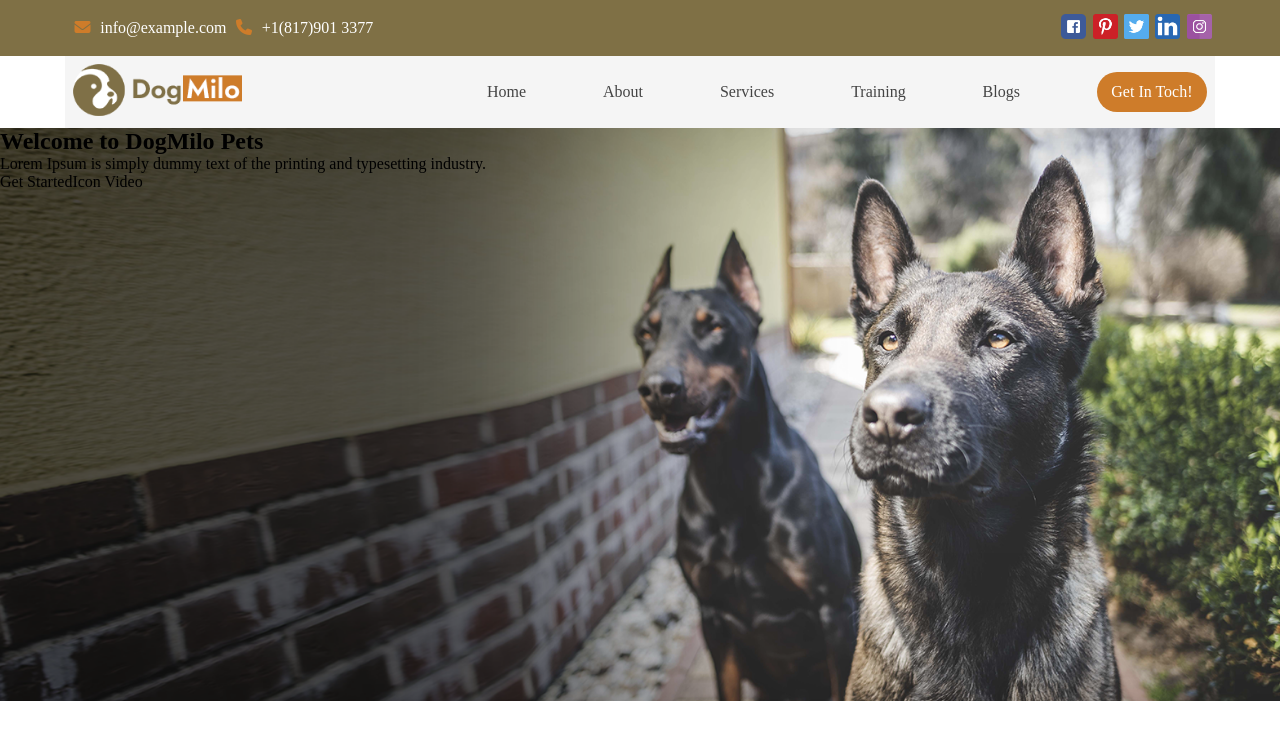
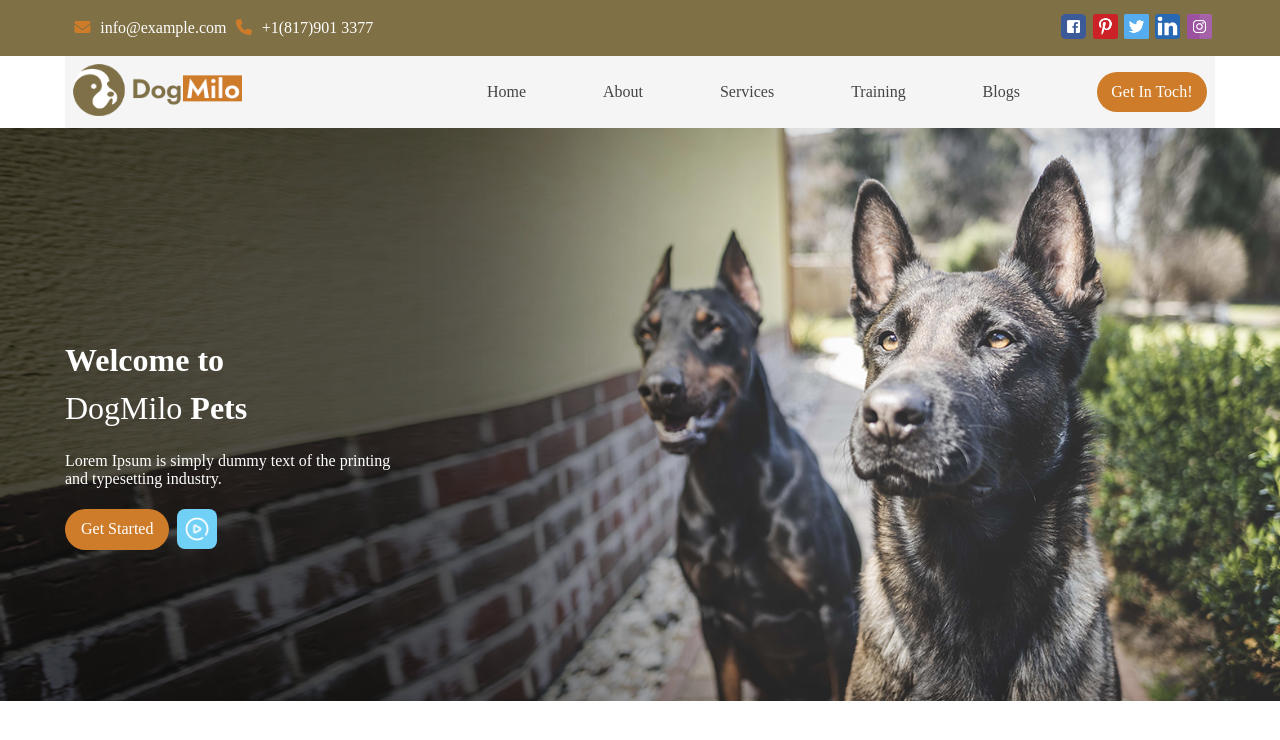
Before and after one commit to Andreaserra1997/proj-html-vuejs, a Vue app: page / in a window 1280 px wide. Shown: the top 740 px of the page. Built offline with nearby package versions, Linux system fonts and the light colour scheme.

Commit message:
add btn AppJumbo

```diff
--- a/src/components/AppJumbo.vue
+++ b/src/components/AppJumbo.vue
@@ -5,18 +5,22 @@ export default {};
 <template>
   <div class="jumbo">
     <div class="content-jumbo">
-      <h2>Welcome to <span>DogMilo</span> Pets</h2>
+      <div class="title">Welcome to <span>DogMilo</span> Pets</div>
       <p>
         Lorem Ipsum is simply dummy text of the printing and typesetting
         industry.
       </p>
-      <span>Get Started</span>
-      <span>Icon Video</span>
+      <div class="content-btn">
+        <span class="btn">Get Started</span>
+        <img src="/img/play.png" class="video" />
+      </div>
     </div>
   </div>
 </template>
 
 <style lang="scss" scoped>
+@use "./../assets/styles/partials/variables" as *;
+
 .jumbo {
   height: 573px;
   background-image: url(../../public/img/b.png);
@@ -24,4 +28,40 @@ export default {};
   background-repeat: no-repeat;
   background-position: center;
 }
+.content-jumbo {
+  max-width: 1150px;
+  margin: auto;
+  padding-top: 13rem;
+  color: white;
+}
+.title {
+  font-size: 2rem;
+  font-weight: bold;
+  width: 250px;
+  line-height: 3rem;
+  span {
+    font-weight: 400;
+  }
+}
+p {
+  width: 330px;
+  padding: 1.3rem 0 1.3rem;
+}
+.content-btn {
+  display: flex;
+  align-items: center;
+}
+.btn {
+  background-color: $color-orange;
+  padding: 0.7rem 1rem;
+  border-radius: 2rem;
+  white-space: nowrap;
+}
+.video {
+  width: 40px;
+  background-color: #71d0f6;
+  margin-left: 0.5rem;
+  padding: 0.5rem;
+  border-radius: 0.5rem;
+}
 </style>
```
